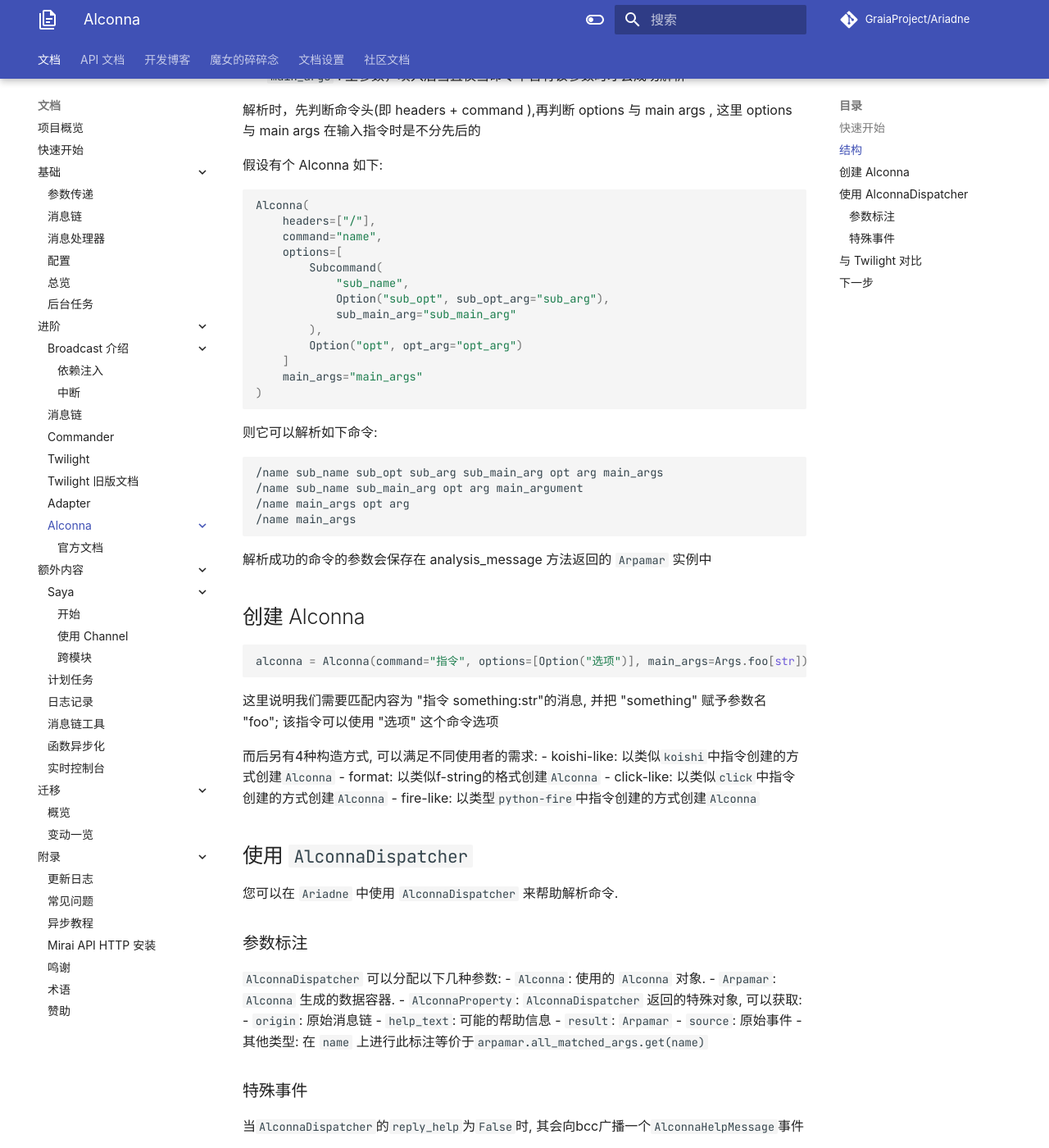
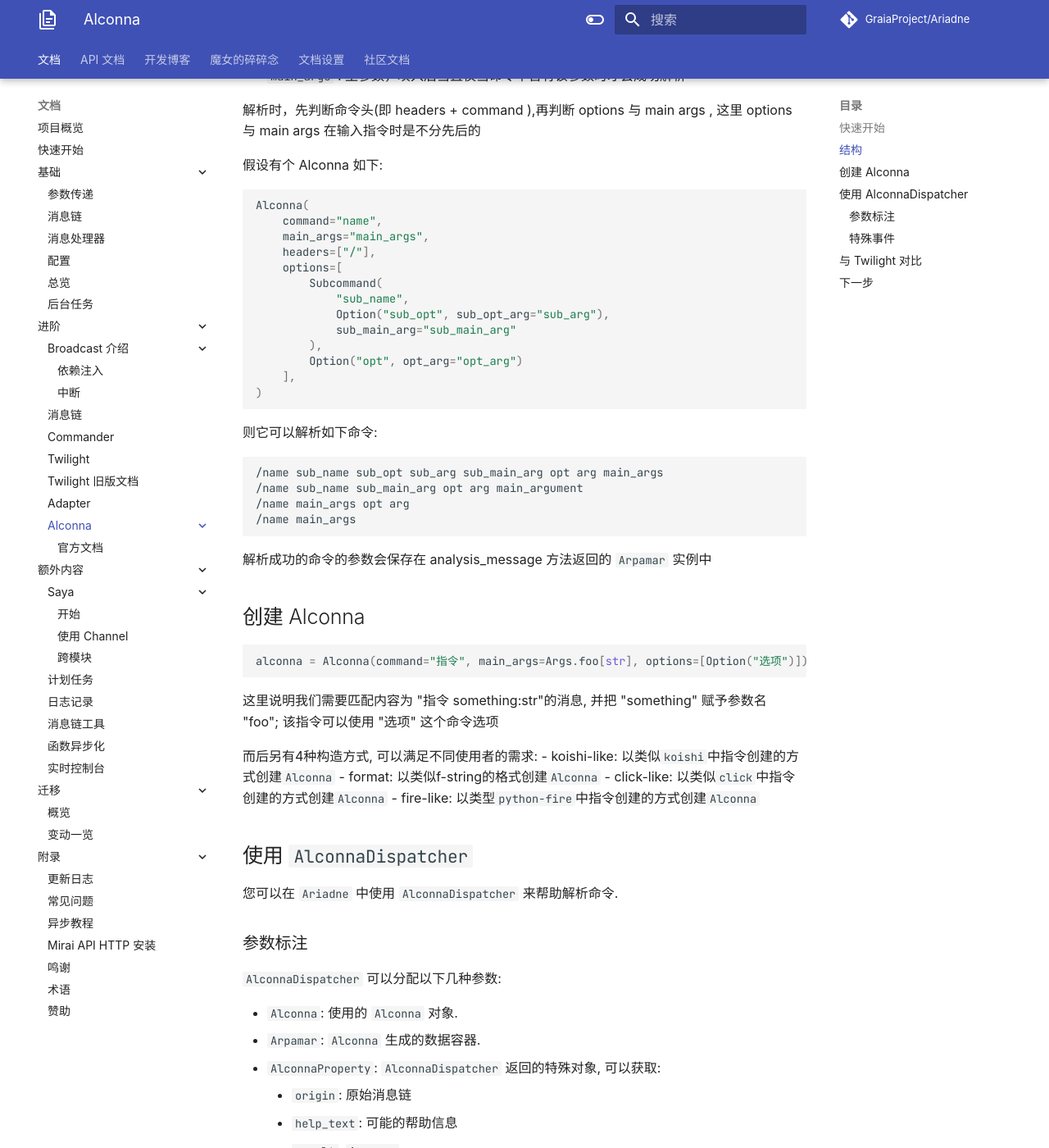
Before and after one commit to GraiaProject/Ariadne, an MkDocs documentation site: the page built from docs/advance/alconna/quickstart.md, in a window 1280 px wide and 1400 px high, scrolled down 1338 px. Shown: the whole window at 82% size. Built offline with MkDocs 1.6.1 and Material for MkDocs 9.7.7, drawn with Linux system fonts in a browser that asks for light colours; comment, search, counter and statistics services are not loaded; some of the changed text lies outside the part shown.

````diff
--- a/docs/advance/alconna/quickstart.md
+++ b/docs/advance/alconna/quickstart.md
@@ -79,7 +79,7 @@ Alconna(
 ## 创建 Alconna
 
 ```python
-alconna = Alconna(command="指令", options=[Option("选项")], main_args=Args.foo[str])
+alconna = Alconna(command="指令", main_args=Args.foo[str], options=[Option("选项")])
 ```
 
 这里说明我们需要匹配内容为 "指令 something:str"的消息, 并把 "something" 赋予参数名 "foo"; 该指令可以使用 "选项" 这个命令选项
@@ -97,6 +97,7 @@ alconna = Alconna(command="指令", options=[Option("选项")], main_args=Args.f
 ### 参数标注
 
 `AlconnaDispatcher` 可以分配以下几种参数:
+
 - `Alconna`: 使用的 `Alconna` 对象.
 - `Arpamar`: `Alconna` 生成的数据容器.
 - `AlconnaProperty`: `AlconnaDispatcher` 返回的特殊对象, 可以获取:
````
Also changed, not shown: other parts of docs/advance/alconna/quickstart.md (+4 -4 lines).
